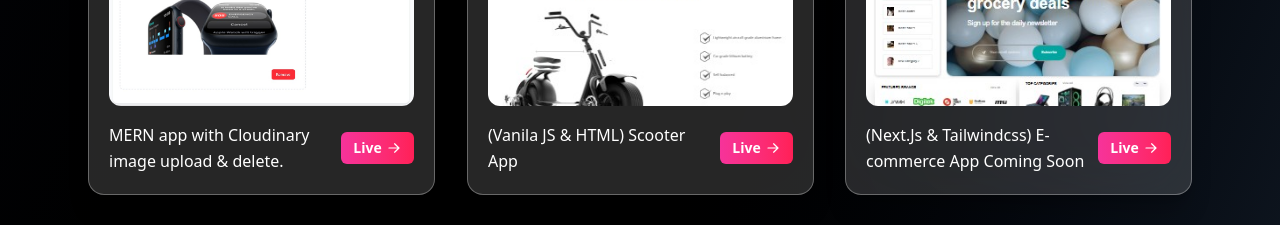
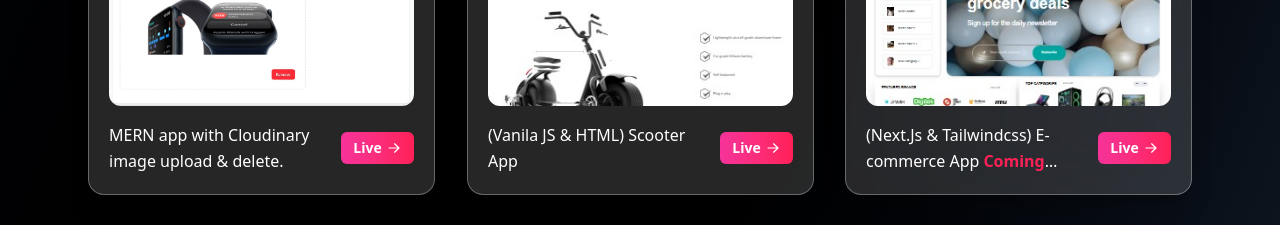
Before and after one commit to liton-das/dev.portfolio, a React (Vite) app in the folder client/: page / in a window 1280 px wide. Shown: the part 2040-2265 px from the top of the page. Built offline with nearby package versions, Linux system fonts and the light colour scheme.

Commit message:
update card component

```diff
--- a/client/src/components/Card.jsx
+++ b/client/src/components/Card.jsx
@@ -1,6 +1,6 @@
 import React from "react";
 import { HiMiniArrowRight } from "react-icons/hi2";
-const Card = ({ image, content, imageLink }) => {
+const Card = ({ image, content, subContent, imageLink }) => {
   return (
     <>
       <a
@@ -63,6 +63,7 @@ const Card = ({ image, content, imageLink }) => {
     <div className="relative mt-4 flex items-center justify-between gap-3">
       <p className="text-sm sm:text-base text-white leading-relaxed line-clamp-2">
         {content}
+        <span className="text-sm sm:text-base text-rose-500 leading-relaxed ml-1 font-bold">{subContent}</span>
       </p>
 
       {/* Fake Button (visual only) */}
--- a/client/src/components/Projects.jsx
+++ b/client/src/components/Projects.jsx
@@ -7,8 +7,8 @@ import LottaryImg from "../assets/LottaryImg.jpg";
 import weather from "../assets/weather.jpg";
 import Scooter from "../assets/Scooter.jpg";
 import Ecommerce from "../assets/E-commerc.jpg";
+import Card from "./Card";
 
-import Card from "./Card";
 const Projects = () => {
   return (
     <>
@@ -32,7 +32,8 @@ const Projects = () => {
             <Card
               image={Ecommerce}
               imageLink={"#"}
-              content={"(Next.Js & Tailwindcss) E-commerce App Coming Soon"}
+              content={"(Next.Js & Tailwindcss) E-commerce App"}
+              subContent={'Coming Soon'}
             />
           {/* color piker app card */}
           <Card
```
